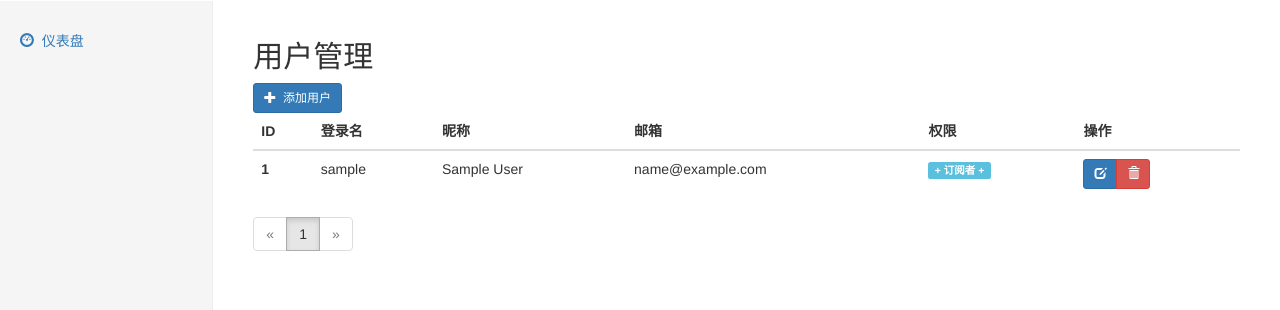
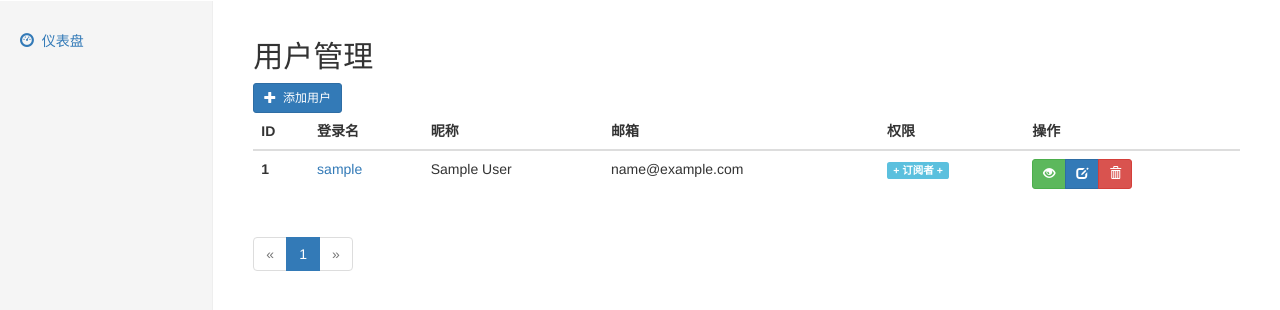
Before and after one commit to RokyZevon/EasyCMS, a Flask app: page /admin/users in a window 1280 px wide. Shown: the part 50-360 px from the top of the page. Run offline with Flask 2, Linux system fonts and the light colour scheme; a user stored in the database is signed in; tables that the repository leaves empty hold one stand-in row (values such as "Sample post"); some libraries are stand-ins or nearby versions.

Commit message:
update pagination

```diff
--- a/app/templates/admin/users.html
+++ b/app/templates/admin/users.html
@@ -20,12 +20,15 @@
         {% for user in list %}
             <tr>
                 <th scope="row">{{ user['id'] }}</th>
-                <td>{{ user['login'] }}</td>
+                <td><a href="{{ url_for('posts', userid=user['id']) }}">{{ user['login'] }}</a></td>
                 <td>{{ user['nicename'] }}</td>
                 <td>{{ user['email'] }}</td>
                 <td><span class="label {{ user['label'] }}"> + {{ user['rule'] }} + </span></td>
                 <td>
                     <div class="btn-group" role="group" aria-label="...">
+                        <a type="button" class="btn btn-success btn-sm" href="{{ url_for('profile', userlogin=user['login']) }}">
+                            <span class="glyphicon glyphicon-eye-open" aria-hidden="true"></span>
+                        </a>
                         <button type="button" class="btn btn-primary btn-sm" data-toggle="modal" data-target="#editUser" data-id="{{ user['id'] }}" data-login="{{ user['login'] }}" data-name="{{ user['nicename'] }}" data-url="{{ user['url'] }}" data-rule="{{ user['ruleId'] }}">
                             <span class="glyphicon glyphicon-edit" aria-hidden="true"></span>
                         </button>
@@ -38,28 +41,23 @@
         {% endfor %}
         </tbody>
     </table>
-    <div class="btn-group" role="group" style="align-content: center;">
-        {% if pagination.has_prev %}
-            <a class="btn btn-default btn-group" role="group" href="{{ url_for('useredit', page=pagination.page - 1) }}">&laquo;</a>
-        {% else %}
-            <a class="btn btn-default btn-group" disabled="disabled" role="group" href="#">&laquo;</a>
-        {% endif %}
-        {% for p in pagination.iter_pages() %}
-            {% if p %}
-                {% if p == pagination.page %}
-                    <a class="btn btn-default active" href="{{ url_for('useredit', page=p) }}">{{ p }}</a>
-                {% else %}
-                    <a class="btn btn-default" role="group" href="{{ url_for('useredit', page=p) }}">{{ p }}</a>
+    <nav>
+        <ul class="pagination">
+            <li {% if not pagination.has_prev %}class="disabled"{% endif %}>
+                <a {% if pagination.has_prev %}href="{{ url_for('useredit', page=pagination.page - 1) }}"{% endif %} aria-label="Previous">&laquo;</a>
+            </li>
+            {% for p in pagination.iter_pages() %}
+                {% if p %}
+                    <li {% if p == pagination.page %}class="active"{% endif %}>
+                        <a href="{{ url_for('useredit', page=p) }}">{{ p }}</a>
+                    </li>
                 {% endif %}
-            {% else %}
-            {% endif %}
-        {% endfor %}
-        {% if pagination.has_next %}
-            <a class="btn btn-default btn-group" role="group" href="{{ url_for('useredit', page=pagination.page + 1) }}">&raquo;</a>
-        {% else %}
-            <a class="btn btn-default btn-group" disabled="disabled" role="group" href="#">&raquo;</a>
-        {% endif %}
-    </div>
+            {% endfor %}
+            <li {% if not pagination.has_next %}class="disabled"{% endif %}>
+                <a {% if pagination.has_next %}href="{{ url_for('useredit', page=pagination.page + 1) }}"{% endif %} aria-label="Next">&raquo;</a>
+            </li>
+        </ul>
+    </nav>
 
     <!-- 添加用户 -->
     <div class="modal fade" id="addUser" tabindex="-1" role="dialog" aria-labelledby="addUserLabel">
```
